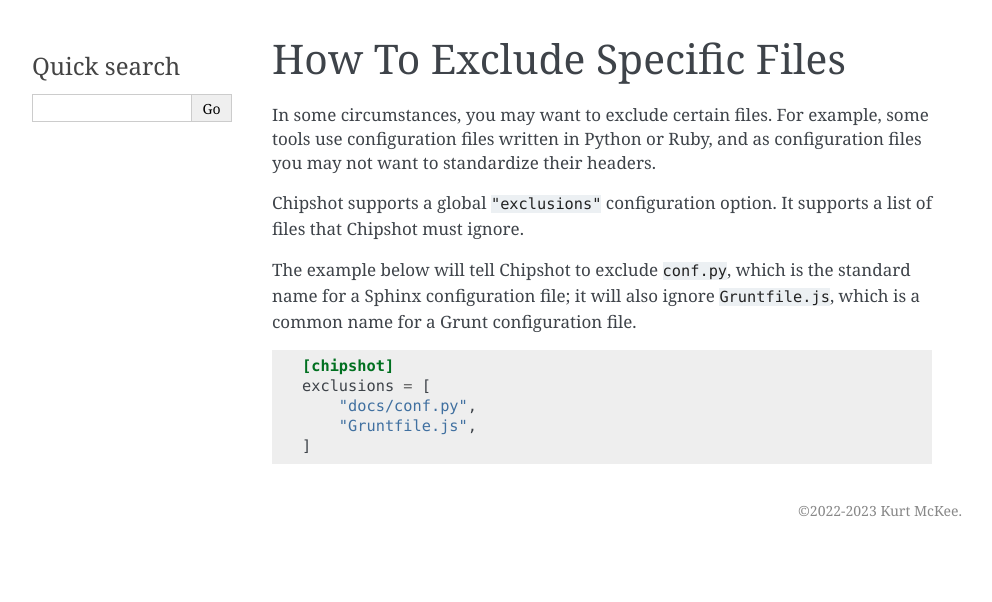
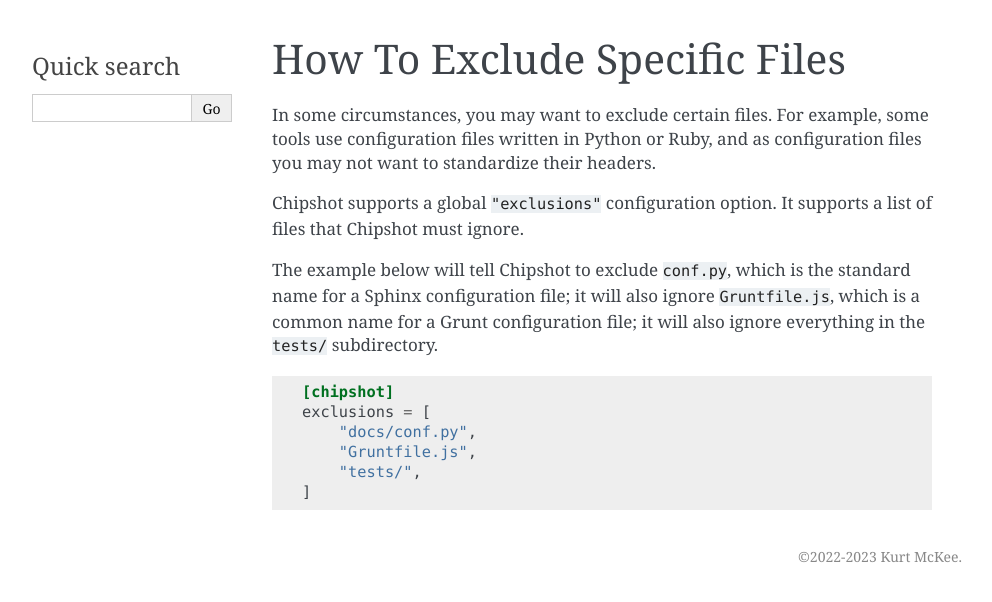
Before and after one commit to kurtmckee/chipshot, a Sphinx documentation site: the page built from docs/how-to/exclusions.rst, in a window 1280 px wide. Shown: the top 602 px of the page, without its empty margins (148-1140 px from the left). Built offline with Sphinx 7.4.7, drawn with Linux system fonts in a browser that asks for light colours.

Commit message:
Allow exclusions to match directories, too

```diff
--- /dev/null
+++ b/changelog.d/20231207_073026_kurtmckee_improve_exclusion_matching.rst
@@ -0,0 +1,4 @@
+Changed
+-------
+
+*   Allow exclusions to match directories, too.
--- a/docs/how-to/exclusions.rst
+++ b/docs/how-to/exclusions.rst
@@ -16,7 +16,8 @@
 The example below will tell Chipshot to exclude ``conf.py``,
 which is the standard name for a Sphinx configuration file;
 it will also ignore ``Gruntfile.js``,
-which is a common name for a Grunt configuration file.
+which is a common name for a Grunt configuration file;
+it will also ignore everything in the ``tests/`` subdirectory.
 
 ..  code-block:: toml
 
@@ -24,4 +25,5 @@
     exclusions = [
         "docs/conf.py",
         "Gruntfile.js",
+        "tests/",
     ]
```
Also changed, not shown: .chipshot.toml, 1 other file.
